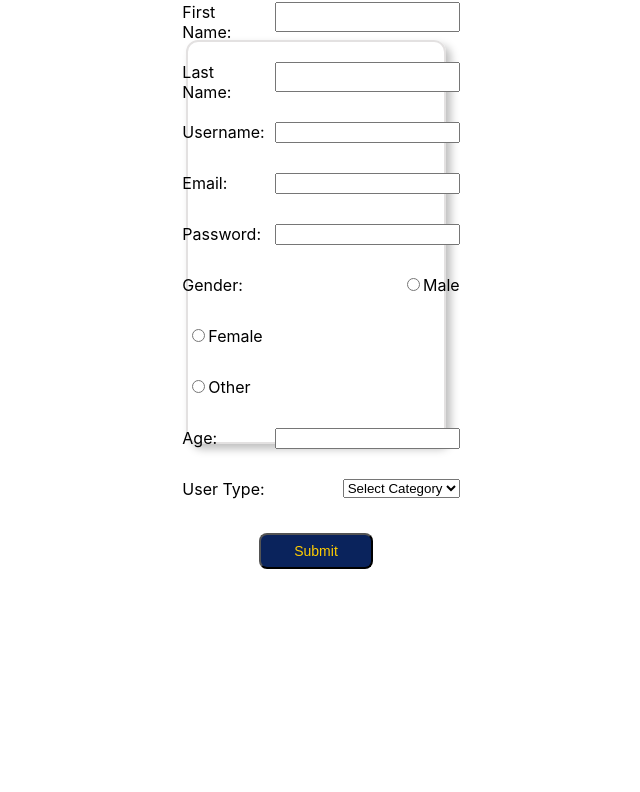
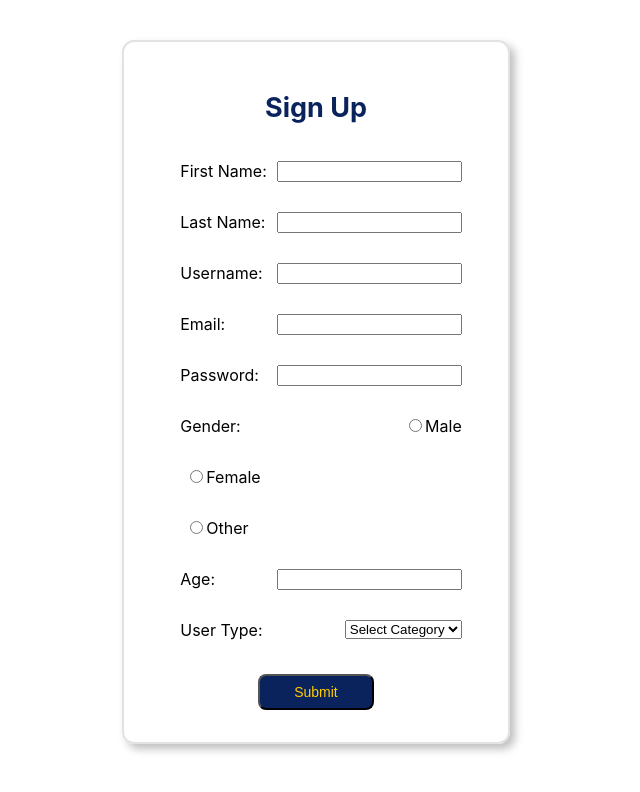
Before and after one commit to buildweek-advicegiver/Front-End, a React (Create React App) app: page /signup in a window 1280 px wide. Shown: the top 792 px of the page, without its empty margins (324-964 px from the left). Built offline with nearby package versions, Linux system fonts and the light colour scheme.

Commit message:
SignUp updating
I have updated the styling, making the the inputs fit better inside the form.

```diff
--- a/src/components/SignUp.js
+++ b/src/components/SignUp.js
@@ -18,9 +18,8 @@ export default function SignUp(props) {
     function handleSubmit(e) {
         e.preventDefault();
         //** */Add in axios post request when back-end's completed **//
-        axios.post('https://theadvice-giver.herokuapp.com/signup', {headers: {
-            'Content-Type': 'application/json'
-          }})
+        axios.post('https://theadvice-giver.herokuapp.com/signup', user)
+
 
         //handle success
         .then(res => {
--- a/src/components/StyledWidgets.js
+++ b/src/components/StyledWidgets.js
@@ -7,9 +7,9 @@ export const Sign = styled.div`
     border: 2px solid #E3E1E1;
     border-radius: 12px;
     box-shadow: 5px 5px 8px #BFBFBF;
-    width: 20%;
+    width: 30%;
     align-items: center;
-    height: 400px;
+    height: 700px;
     display: flex;
     justify-content: center;
 `;
@@ -27,7 +27,6 @@ export const Context = styled.div`
         margin-bottom: 15px;
         margin-left: 10px;
         label {
-
             margin-bottom: 5px;
             display: flex;
             justify-content: space-between;
```
